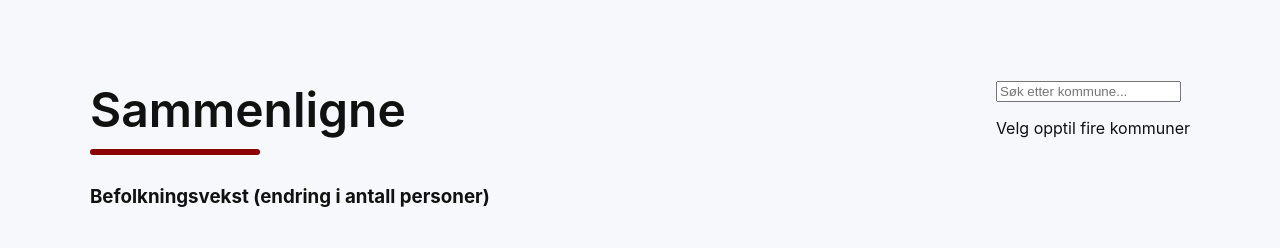
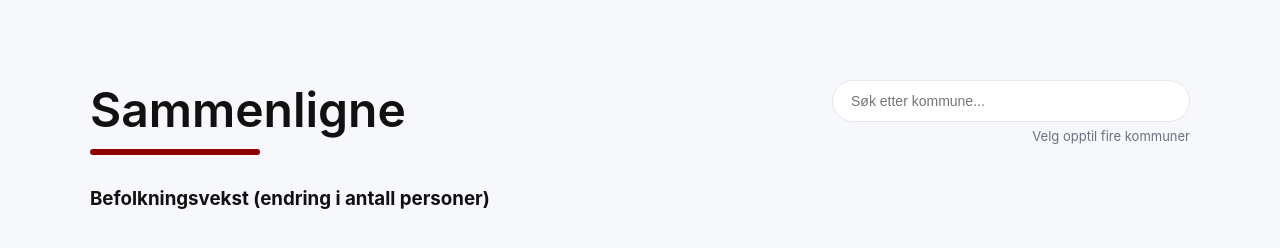
Before and after one commit to isabel-lopes-12/Module3_MIX114_Gruppe2, a plain HTML site: page sammenligningsgrafer/indexSammenligning2.html in a window 1280 px wide. Drawn offline with nearby package versions, Linux system fonts and the light colour scheme.

Commit message:
styler searchbar
styler searchbar

```diff
--- a/sammenligningsgrafer/styleSammenligning2.css
+++ b/sammenligningsgrafer/styleSammenligning2.css
@@ -47,3 +47,28 @@ h1 {
     margin-top: 10px;
     border-radius: 4px;
 }
+
+.search-group {
+    display: flex;
+    flex-direction: column;
+    align-items: flex-end;
+}
+
+#search {
+    width: 320px;
+    padding: 12px 18px;
+    border-radius: 999px;
+    border: 1px solid var(--color-border);
+    font-size: 14px;
+}
+
+#search:focus {
+    outline: none;
+    border-color: var(--color-primary);
+}
+
+.helper {
+    font-size: 13px;
+    color: var(--color-text-muted);
+    margin-top: 6px;
+}
```
